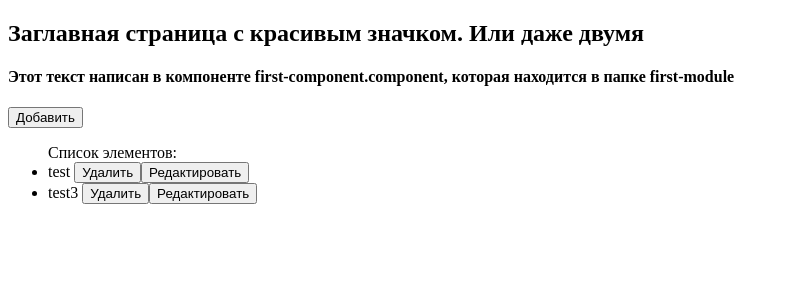
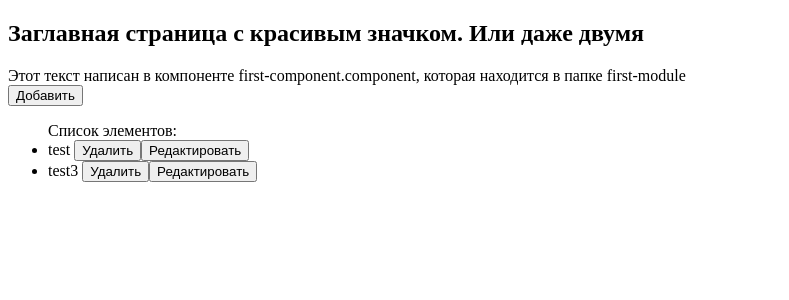
Before and after one commit to dennazgul/test-project, an Angular app: page / in a window 1280 px wide. Shown: the top 300 px of the page, without its empty margins (0-789 px from the left). Built offline with nearby package versions, Linux system fonts and the light colour scheme.

Commit message:
task with logic attachments

```diff
--- a/src/app/first-attempt/first-attempt.component.html
+++ b/src/app/first-attempt/first-attempt.component.html
@@ -1,9 +1,12 @@
-<div>
-  <h4>
-    Этот текст написан в компоненте first-component.component, которая находится в папке first-module</h4>
+<div class='componentPadding test'>
+  <div class='gg'>
+    Этот текст написан в компоненте first-component.component, которая находится в папке first-module
+  </div>
   <button type="button" class="btn btn-primary" (click)="addButtonFunction()" *ngIf="addButtonToggle">Добавить</button>
+  <!-- на конпке стоит условия скрытия после нажатия. логика описана в ts-->
   <app-todo-edit [todo]='activeItem' [todoUpper]='activeUpperItem' (onUpdate)='onAdd($event)' (onClear)='cleaning() ' (onCancel)='onCancelItem($event)'
     (onClose)='closeButtonFunction($event)' *ngIf="editFormToggle"></app-todo-edit>
+  <!--форма не работет, пока ты не нажал кнопку"добавить". Логика описана в ts-->
   <app-todos-list [todos]="todosList" [todoEdit]="activeItem" (edit)='onEditItem($event)' (delete)='onDeleteItem($event)'>
   </app-todos-list>
 </div>
--- a/src/app/first-attempt/first-attempt.component.ts
+++ b/src/app/first-attempt/first-attempt.component.ts
@@ -5,7 +5,7 @@ import * as _ from 'lodash';
 @Component({
   selector: 'app-first-attempt',
   templateUrl: 'first-attempt.component.html',
-  styleUrls: ['first-attempt.component.css']
+  styleUrls: ['first-attempt.component.scss']
 })
 export class FirstAttemptComponent {
   editFormToggle = false;
@@ -67,11 +67,13 @@ export class FirstAttemptComponent {
   addButtonFunction() {
     this.editFormToggle = !this.editFormToggle;
     this.addButtonToggle = !this.addButtonToggle;
+    //при нажатии на кнопку "добавить" меняется значение двух переменных. одна прячет кнопку, другая открывает форму редактирования
   }
   closeButtonFunction() {
     this.editFormToggle = !this.editFormToggle;
     this.addButtonToggle = !this.addButtonToggle;
     this.activeItem = new Todo();
     this.activeUpperItem = new Todo();
+    //функция работает при нажатии кнопки "закрыть". Поле очищается, форма исчезает, а кнопка "добавить" становится активной
   }
 }
--- a/src/app/todo-edit/todo-edit.component.html
+++ b/src/app/todo-edit/todo-edit.component.html
@@ -7,4 +7,5 @@
 </div>
 <br>
 
-<button type="button" class="btn btn-primary" [disabled]="!todo.title || !(todo.title !==todoUpper.title)" (click)='onAdd()'>Сохранить</button>
+<button type="button" class="btn btn-primary" [disabled]="!todo.title || todo.title==todoUpper.title" (click)='onAdd()'>Сохранить</button>
+<!--Кнопка "сохранить" задизейблена при следующих случаях: ИЛИ поле инпута пустое, ИЛИ поле инпута совпадает с заголовком, т.е. пользователь не вносил никаких изменений-->
--- a/src/app/todos-list/todos-list.component.html
+++ b/src/app/todos-list/todos-list.component.html
@@ -3,5 +3,6 @@
   <li *ngFor='let todo of todos'>{{ todo.title }}
     <button type="button" class="btn btn-primary" (click)="onDelete(todo)">Удалить</button>
     <button type="button" class="btn btn-primary" (click)='onEdit(todo)' *ngIf='!(todo.id ==todoEdit.id)'>Редактировать</button>
+    <!-- на кнопке "редактировать" висит логика, что, если id того элемента, на котором мы нажимаем кнопку, совпадает с id передаваемоего из основной компоненты элемента, кнопка пропадает-->
   </li>
 </ul>
--- a/src/app/todos-list/todos-list.component.ts
+++ b/src/app/todos-list/todos-list.component.ts
@@ -9,7 +9,7 @@ import * as _ from 'lodash';
 })
 export class TodosListComponent implements OnInit {
   @Input() todos: Todo[];
-  @Input() todoEdit: Todo = new Todo();
+  @Input() todoEdit: Todo = new Todo();//элемент, который прилетает в это компоненту из основной при нажатии кнопки "редактировать". Необходим для работы с выбранным элементом.
   @Output() edit: EventEmitter<Todo> = new EventEmitter<Todo>();
   @Output() delete: EventEmitter<Todo> = new EventEmitter<Todo>();
   constructor() { }
```
Also changed, not shown: src/app/first-attempt/first-attempt.component.scss (added, +13 -0 lines), src/app/first-attempt/first-attempt.component.css (deleted).
